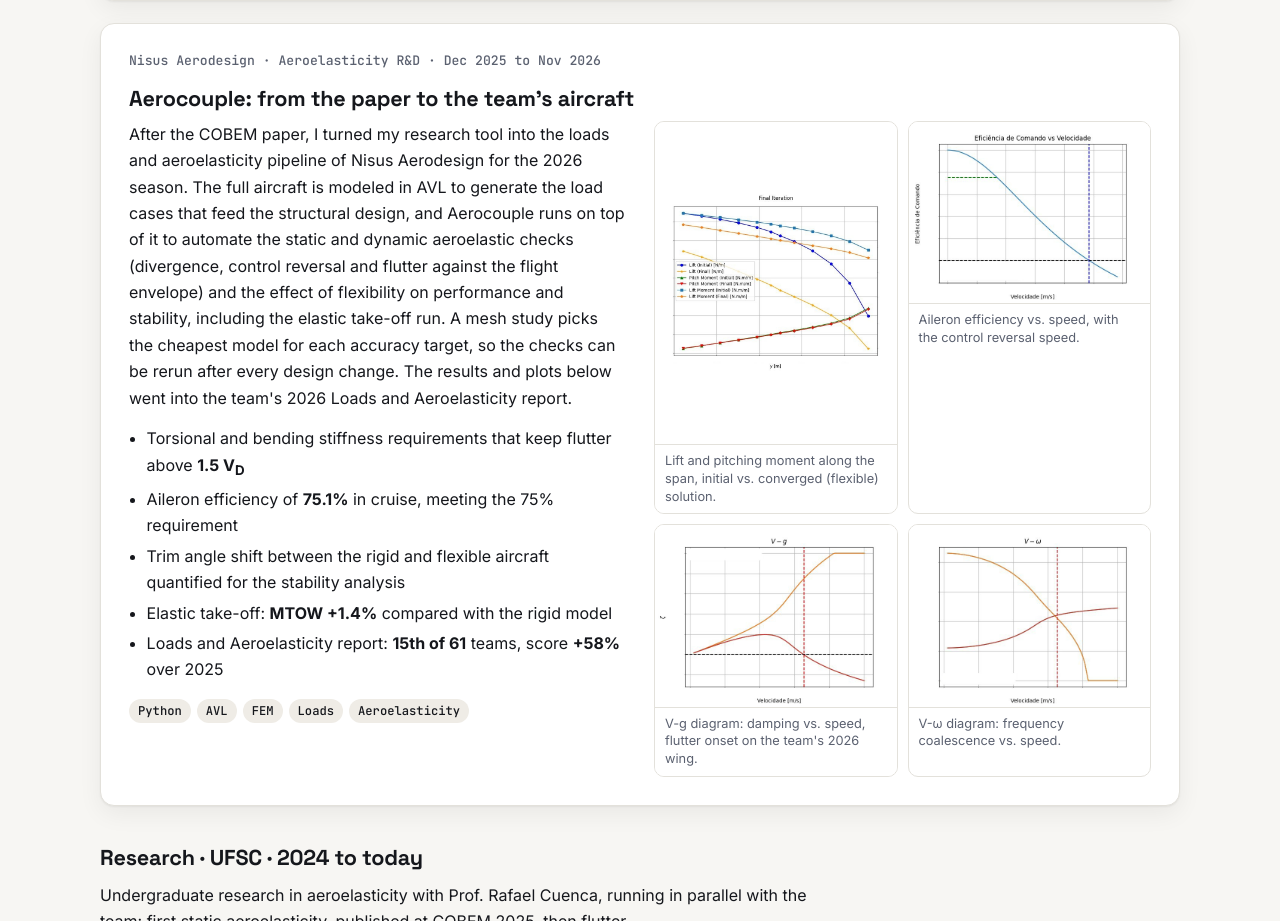
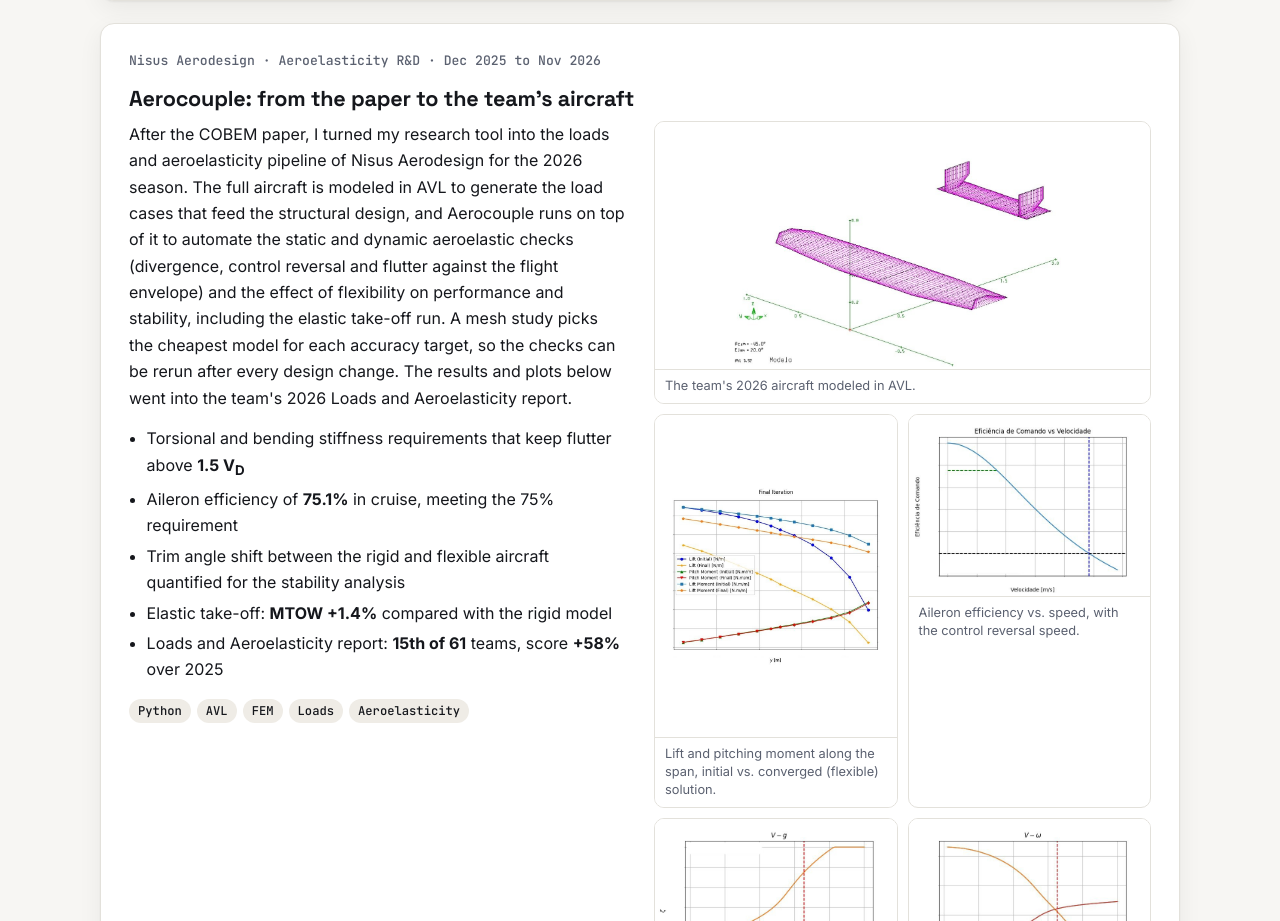
Before and after one commit to Arthur-Flmg/Arthur-Flmg.github.io, a plain HTML site: page index.html in a window 1280 px wide. Shown: the part 7802-8723 px from the top of the page. Drawn offline with Linux system fonts and the light colour scheme.

Commit message:
Volta o modelo da aeronave 2026 no AVL
Co-Authored-By: Claude Opus 5.5 <noreply@anthropic.com>
Claude-Session: https://claude.ai/code/session_016fmybz1GTHw5FQtFPsniDA

```diff
--- a/index.html
+++ b/index.html
@@ -251,6 +251,7 @@ document.documentElement.lang=l;})();
         <div class="tags"><span class="tag">Python</span><span class="tag">AVL</span><span class="tag">FEM</span><span class="tag">Loads</span><span class="tag">Aeroelasticity</span></div>
       </div>
       <div class="gallery">
+        <figure class="shot contain wide"><img src="assets/img/avl-nisus.jpg" alt="" data-cap-en="The team's 2026 aircraft modeled in AVL." data-cap-pt="A aeronave 2026 da equipe modelada no AVL."></figure>
         <figure class="shot contain tall"><img src="assets/img/aerocouple-loads.jpg" alt="" data-cap-en="Lift and pitching moment along the span, initial vs. converged (flexible) solution." data-cap-pt="Sustentação e momento ao longo da envergadura, solução inicial vs. convergida (flexível)."></figure>
         <figure class="shot contain"><img src="assets/img/control-efficiency.jpg" alt="" data-cap-en="Aileron efficiency vs. speed, with the control reversal speed." data-cap-pt="Eficiência do aileron vs. velocidade, com a velocidade de reversão de comando."></figure>
         <figure class="shot contain"><img src="assets/img/flutter-vg.jpg" alt="" data-cap-en="V-g diagram: damping vs. speed, flutter onset on the team's 2026 wing." data-cap-pt="Diagrama V-g: amortecimento vs. velocidade, início do flutter na asa 2026 da equipe."></figure>
```
Also changed, not shown: assets/img/avl-nisus.jpg (added).
